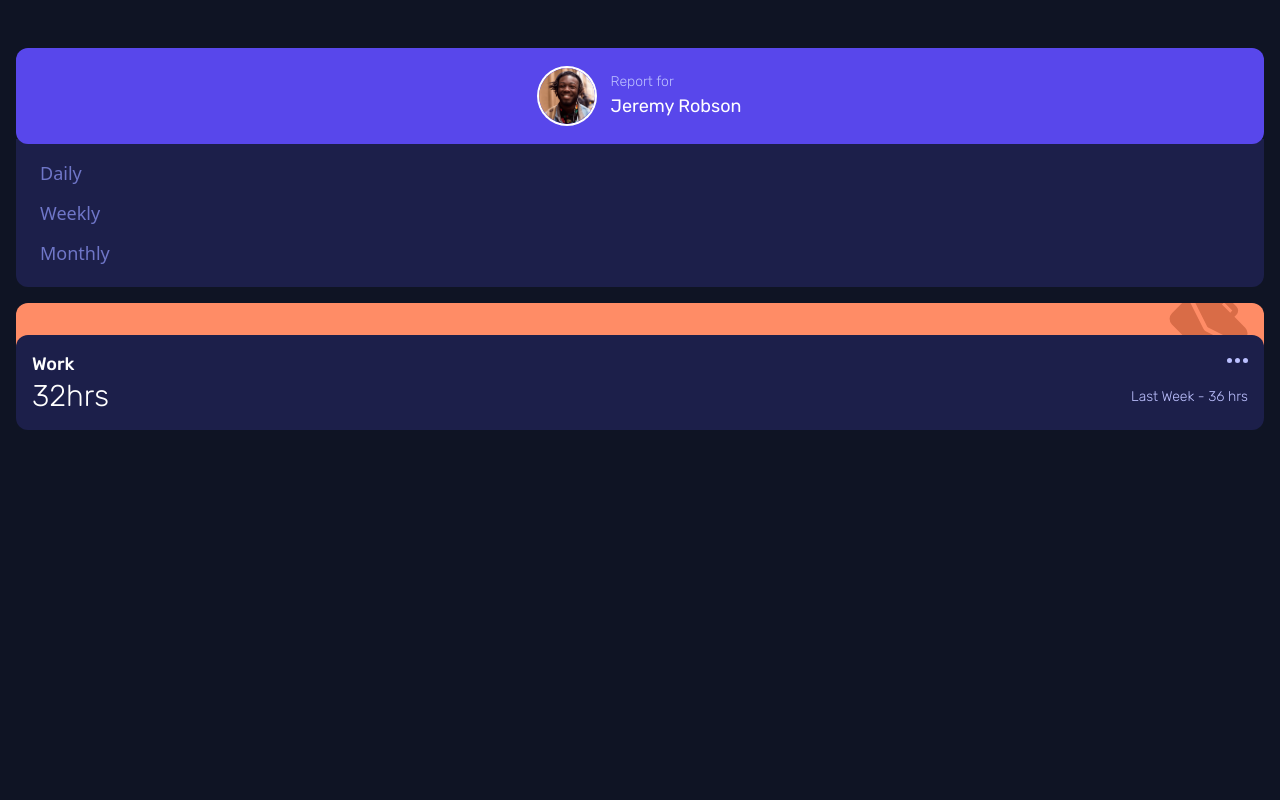
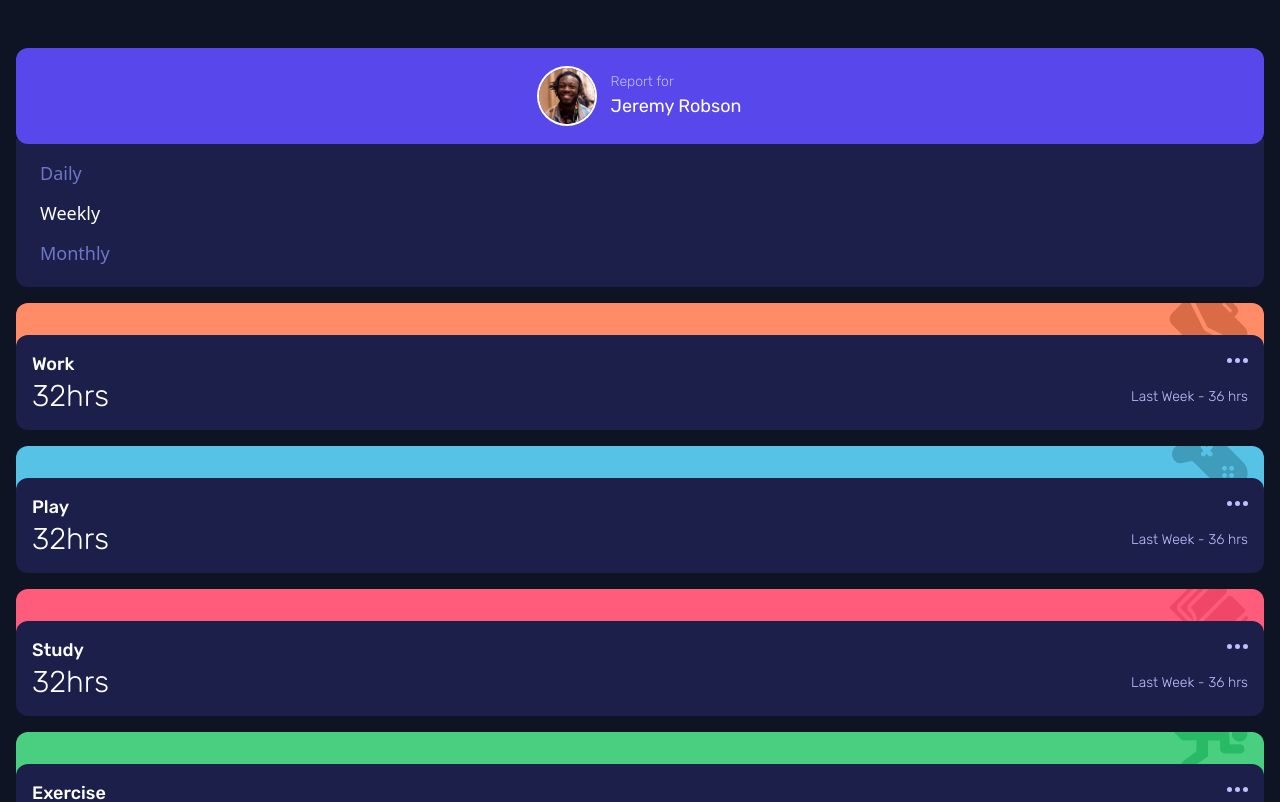
Before and after one commit to f1x3d49/frontendmentor-dashboard, a React (Create React App) app in the folder frontend/: page / in a window 1280 px wide. Shown: the top 802 px of the page. Built offline with nearby package versions, Linux system fonts and the light colour scheme.

Commit message:
making progress

```diff
--- a/frontend/src/App.js
+++ b/frontend/src/App.js
@@ -1,14 +1,17 @@
+import { useContext } from "react";
 import CardComponent from "./components/CardComponent";
 import ProfileComponent from "./components/ProfileComponent";
-import TimeContextProvider from "./context/TimeContext/TimeContextProvider";
+import { timeData } from "./data";
+import { TimeContext } from "./context/TimeContext/TimeContext";
 
 function App() {
+  const { time, setTime } = useContext(TimeContext);
   return (
     <div className="min-h-screen bg-vdblue flex flex-col gap-4 py-12 px-4">
-      <TimeContextProvider>
-        <ProfileComponent />
-        <CardComponent title="Work" />
-      </TimeContextProvider>
+      <ProfileComponent />
+      {timeData.map((data, key) => {
+        return <CardComponent key={key} title={data.title} />;
+      })}
     </div>
   );
 }
--- a/frontend/src/components/CardComponent.js
+++ b/frontend/src/components/CardComponent.js
@@ -1,12 +1,35 @@
 import React from "react";
 import work from "../images/icon-work.svg";
+import exercise from "../images/icon-exercise.svg";
+import play from "../images/icon-play.svg";
+import care from "../images/icon-self-care.svg";
+import social from "../images/icon-social.svg";
+import study from "../images/icon-study.svg";
 import dots from "../images/icon-ellipsis.svg";
 
 const CardComponent = ({ title }) => {
+  const Img = () => {
+    if (title === "Work") return work;
+    if (title === "Exercise") return exercise;
+    if (title === "Play") return play;
+    if (title === "Care") return care;
+    if (title === "Social") return social;
+    if (title === "Study") return study;
+  };
+
+  const Bg = () => {
+    if (title === "Work") return "bg-lred";
+    if (title === "Exercise") return "bg-lgreen";
+    if (title === "Play") return "bg-sblue";
+    if (title === "Care") return "bg-sorange";
+    if (title === "Social") return "bg-violet";
+    if (title === "Study") return "bg-studyred";
+  };
+
   return (
     <section className="w-full h-auto rounded-xl font-rubik">
-      <div className="bg-lred rounded-t-xl py-6 overflow-hidden relative">
-        <img src={work} alt="work" className="absolute -top-4 right-4" />
+      <div className={`${Bg()} rounded-t-xl py-6 overflow-hidden relative`}>
+        <img src={Img()} alt="work" className="absolute -top-4 right-4" />
       </div>
       {/* Content */}
       <div className="flex items-center justify-between p-4 bg-dblue rounded-xl relative -mt-[1rem]">
--- a/frontend/src/components/ProfileComponent.js
+++ b/frontend/src/components/ProfileComponent.js
@@ -29,7 +29,9 @@ const ProfileComponent = () => {
               console.log(time);
             }}
             id="btn"
-            className={`text-deblue hover:text-white transition duration-300  ease-in-out text-base sm:text-lg`}
+            className={` hover:text-white transition duration-300  ease-in-out text-base sm:text-lg ${
+              time === "Daily" ? "text-white" : "text-deblue"
+            }`}
           >
             Daily
           </button>
@@ -41,7 +43,9 @@ const ProfileComponent = () => {
               console.log(time);
             }}
             id="btn"
-            className={`text-deblue hover:text-white transition duration-300 ease-in-out text-base sm:text-lg `}
+            className={`${
+              time === "Weekly" ? "text-white" : "text-deblue"
+            } hover:text-white transition duration-300 ease-in-out text-base sm:text-lg `}
           >
             Weekly
           </button>
@@ -53,7 +57,9 @@ const ProfileComponent = () => {
               console.log(time);
             }}
             id="btn"
-            className="text-deblue hover:text-white transition duration-300 ease-in-out text-base sm:text-lg"
+            className={`${
+              time === "Monthly" ? "text-white" : "text-deblue"
+            } hover:text-white transition duration-300 ease-in-out text-base sm:text-lg`}
           >
             Monthly
           </button>
--- a/frontend/src/context/TimeContext/TimeContextProvider.js
+++ b/frontend/src/context/TimeContext/TimeContextProvider.js
@@ -2,7 +2,7 @@ import React, { useState } from "react";
 import { TimeContext } from "./TimeContext";
 
 const TimeContextProvider = ({ children }) => {
-  const [time, setTime] = useState("");
+  const [time, setTime] = useState("Weekly");
 
   return (
     <TimeContext.Provider value={{ time, setTime }}>
--- /dev/null
+++ b/frontend/src/data.js
@@ -0,0 +1,104 @@
+export const timeData = [
+  {
+    title: "Work",
+    timeframes: {
+      daily: {
+        current: 5,
+        previous: 7,
+      },
+      weekly: {
+        current: 32,
+        previous: 36,
+      },
+      monthly: {
+        current: 103,
+        previous: 128,
+      },
+    },
+  },
+  {
+    title: "Play",
+    timeframes: {
+      daily: {
+        current: 1,
+        previous: 2,
+      },
+      weekly: {
+        current: 10,
+        previous: 8,
+      },
+      monthly: {
+        current: 23,
+        previous: 29,
+      },
+    },
+  },
+  {
+    title: "Study",
+    timeframes: {
+      daily: {
+        current: 0,
+        previous: 1,
+      },
+      weekly: {
+        current: 4,
+        previous: 7,
+      },
+      monthly: {
+        current: 13,
+        previous: 19,
+      },
+    },
+  },
+  {
+    title: "Exercise",
+    timeframes: {
+      daily: {
+        current: 1,
+        previous: 1,
+      },
+      weekly: {
+        current: 4,
+        previous: 5,
+      },
+      monthly: {
+        current: 11,
+        previous: 18,
+      },
+    },
+  },
+  {
+    title: "Social",
+    timeframes: {
+      daily: {
+        current: 1,
+        previous: 3,
+      },
+      weekly: {
+        current: 5,
+        previous: 10,
+      },
+      monthly: {
+        current: 21,
+        previous: 23,
+      },
+    },
+  },
+  {
+    title: "Self Care",
+    timeframes: {
+      daily: {
+        current: 0,
+        previous: 1,
+      },
+      weekly: {
+        current: 2,
+        previous: 2,
+      },
+      monthly: {
+        current: 7,
+        previous: 11,
+      },
+    },
+  },
+];
--- a/frontend/src/index.js
+++ b/frontend/src/index.js
@@ -2,10 +2,13 @@ import React from "react";
 import ReactDOM from "react-dom/client";
 import "./index.css";
 import App from "./App";
+import TimeContextProvider from "./context/TimeContext/TimeContextProvider";
 
 const root = ReactDOM.createRoot(document.getElementById("root"));
 root.render(
   <React.StrictMode>
-    <App />
+    <TimeContextProvider>
+      <App />
+    </TimeContextProvider>
   </React.StrictMode>
 );
```
